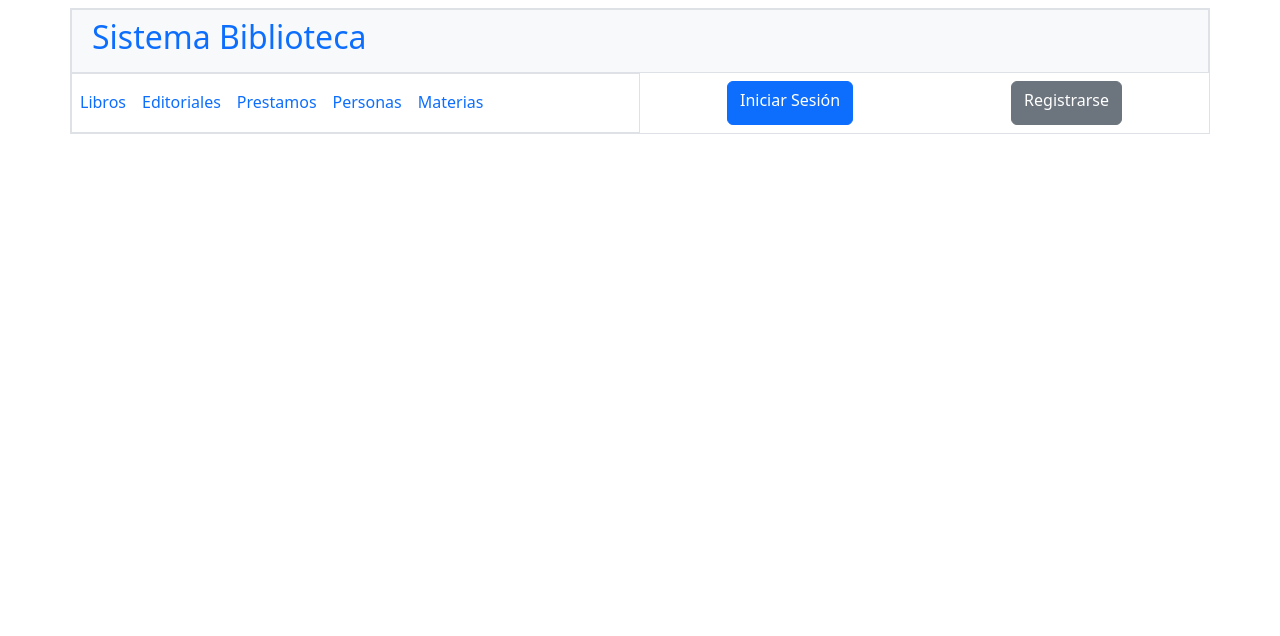
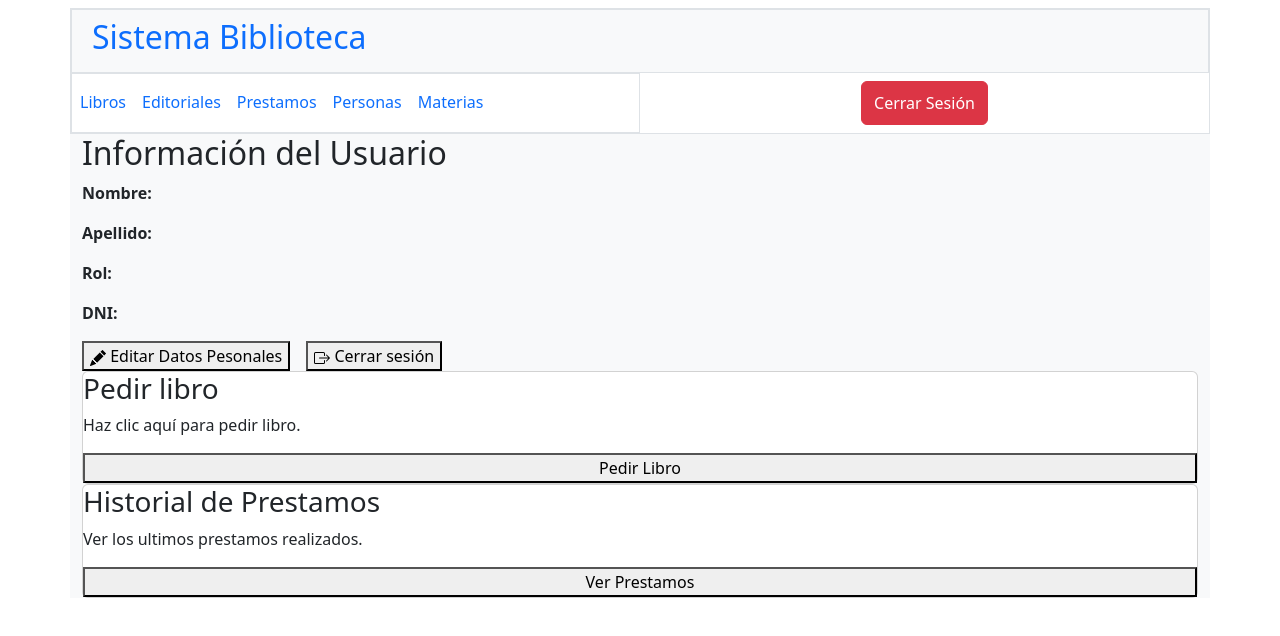
Before and after one commit to StevenGerman/sistemBiblioteca, an Angular app: page /dash-estudiante in a window 1280 px wide. Before the commit this address led to /. Shown: the top 636 px of the page. Built offline with nearby package versions, Linux system fonts and the light colour scheme; sample sign-in values are in the browser's storage.

Commit message:
hay-lupita

```diff
--- a/src/app/app.module.ts
+++ b/src/app/app.module.ts
@@ -29,6 +29,8 @@ import { AutoresListarComponent } from './components/pages/autores/autores-lista
 import { LoginComponent } from './components/login/login/login.component';
 import { RegistroComponent } from './components/login/registro/registro.component';
 import { NoaccesoComponent } from './components/pages/noacceso/noacceso/noacceso.component';
+import { DashBibliotecarioComponent } from './components/dash/dash-bibliotecario/dash-bibliotecario.component';
+import { DashEstudianteComponent } from './components/dash/dash-estudiante/dash-estudiante.component';
 
 @NgModule({
   declarations: [
@@ -57,6 +59,8 @@ import { NoaccesoComponent } from './components/pages/noacceso/noacceso/noacceso
     LoginComponent,
     RegistroComponent,
     NoaccesoComponent,
+    DashBibliotecarioComponent,
+    DashEstudianteComponent,
 
   ],
   imports: [
--- /dev/null
+++ b/src/app/components/dash/dash-bibliotecario/dash-bibliotecario.component.html
@@ -0,0 +1 @@
+<p>dash-bibliotecario works!</p>
--- /dev/null
+++ b/src/app/components/dash/dash-estudiante/dash-estudiante.component.html
@@ -0,0 +1,54 @@
+<div class="dashboard-container">
+    <!-- Sección de información del usuario -->
+    <section class="user-info">
+        <h2>Información del Usuario</h2>
+
+        <!-- Vista de información (por defecto visible) -->
+        <div id="user-data">
+            <p><strong>Nombre:</strong> {{ persona.perNombre }}</p>
+            <p><strong>Apellido:</strong> {{ persona.perApellido }}</p>
+            <p><strong>Rol:</strong> {{ persona.rolNombre }}</p>
+            <p><strong>DNI:</strong> {{ persona.perDni }}</p>
+
+            <div class="row mt-3">
+                <div class="col-12 col-md-6">
+                    <button (click)="logout()" class="btn-logout">
+                        <svg xmlns="http://www.w3.org/2000/svg" width="16" height="16" fill="currentColor"
+                            class="bi bi-pencil-fill" viewBox="0 0 16 16">
+                            <path
+                                d="M12.854.146a.5.5 0 0 0-.707 0L10.5 1.793 14.207 5.5l1.647-1.646a.5.5 0 0 0 0-.708zm.646 6.061L9.793 2.5 3.293 9H3.5a.5.5 0 0 1 .5.5v.5h.5a.5.5 0 0 1 .5.5v.5h.5a.5.5 0 0 1 .5.5v.5h.5a.5.5 0 0 1 .5.5v.207zm-7.468 7.468A.5.5 0 0 1 6 13.5V13h-.5a.5.5 0 0 1-.5-.5V12h-.5a.5.5 0 0 1-.5-.5V11h-.5a.5.5 0 0 1-.5-.5V10h-.5a.5.5 0 0 1-.175-.032l-.179.178a.5.5 0 0 0-.11.168l-2 5a.5.5 0 0 0 .65.65l5-2a.5.5 0 0 0 .168-.11z" />
+                        </svg>
+                        Editar Datos Pesonales</button>
+                    <button (click)="logout()" class="btn-logout ms-3">
+                        <svg xmlns="http://www.w3.org/2000/svg" width="16" height="16" fill="currentColor"
+                            class="bi bi-box-arrow-right" viewBox="0 0 16 16">
+                            <path fill-rule="evenodd"
+                                d="M10 12.5a.5.5 0 0 1-.5.5h-8a.5.5 0 0 1-.5-.5v-9a.5.5 0 0 1 .5-.5h8a.5.5 0 0 1 .5.5v2a.5.5 0 0 0 1 0v-2A1.5 1.5 0 0 0 9.5 2h-8A1.5 1.5 0 0 0 0 3.5v9A1.5 1.5 0 0 0 1.5 14h8a1.5 1.5 0 0 0 1.5-1.5v-2a.5.5 0 0 0-1 0z" />
+                            <path fill-rule="evenodd"
+                                d="M15.854 8.354a.5.5 0 0 0 0-.708l-3-3a.5.5 0 0 0-.708.708L14.293 7.5H5.5a.5.5 0 0 0 0 1h8.793l-2.147 2.146a.5.5 0 0 0 .708.708z" />
+                        </svg>
+                        Cerrar sesión</button>
+                </div>
+
+            </div>
+
+        </div>
+
+
+    </section>
+
+    <!-- Sección de tarjetas -->
+    <section class="cards-section">
+        <div class="card">
+            <h3>Pedir libro</h3>
+            <p>Haz clic aquí para pedir libro.</p>
+            <button>Pedir Libro</button>
+        </div>
+
+        <div class="card">
+            <h3>Historial de Prestamos</h3>
+            <p>Ver los ultimos prestamos realizados.</p>
+            <button>Ver Prestamos</button>
+        </div>
+    </section>
+</div>
--- /dev/null
+++ b/src/app/components/dash/dash-estudiante/dash-estudiante.component.ts
@@ -0,0 +1,48 @@
+import { Component, OnInit } from '@angular/core';
+import { Router } from '@angular/router';
+import { Persona } from 'src/app/interfaces/persona.model';
+import { LibroService } from 'src/app/services/libro.service';
+import { LoginService } from 'src/app/services/login.service';
+import { PersonaService } from 'src/app/services/persona.service';
+
+@Component({
+  selector: 'app-dash-estudiante',
+  templateUrl: './dash-estudiante.component.html',
+  styleUrls: ['./dash-estudiante.component.css']
+})
+export class DashEstudianteComponent implements OnInit{
+
+  idPersona: string | null = "1";
+  persona: Persona = { perApellido: "", perContrasena: "", perDni: "", perNombre: "", rolNombre: "" };
+
+  constructor(
+    private ruteador: Router,
+    private servicioPersonas:PersonaService,
+    private serivicioLogin:LoginService,
+    private servicioLibros:LibroService,
+  ){}
+
+  ngOnInit():void{}
+
+
+
+
+  cargarDatosPersonales() {
+    this.idPersona = this.serivicioLogin.obtenerIdPersona();
+    if (this.idPersona) {
+      this.servicioPersonas.obtenerPersonaID(this.idPersona).subscribe((respuesta) => {
+        this.persona.perNombre = respuesta.perNombre;
+        this.persona.perApellido = respuesta.perApellido;
+        this.persona.perDni = respuesta.perDni;
+        this.persona.perContrasena = respuesta.perContrasena;
+      }, (error) => {
+        console.error("Error al obtener los datos de la persona", error);
+      });
+    }
+  }
+  logout(){
+    this.serivicioLogin.logout();
+  }
+
+
+}
--- a/src/app/components/login/login/login.component.ts
+++ b/src/app/components/login/login/login.component.ts
@@ -53,12 +53,17 @@ export class LoginComponent implements OnInit{
 
           const rol : any  = jwt_decode(algo);
           localStorage.setItem("rolNombre", rol.data.rolNombre);
+          localStorage.setItem("idPersona", rol.data.idPersona);
           console.log(rol);
           setTimeout(()=>{
 
+            if(this.serivicioLogin.obtenerRol()== 'Bibliotecario'){
+              this.ruteador.navigate(['dash-bibliotecario']);
+            }else if(this.serivicioLogin.obtenerRol()== 'Estudiante') {
+              this.ruteador.navigate(['dash-estudiante']);
+            }
 
-            this.ruteador.navigate(['editorial-listar']);
-          },900)
+          },400)
 
         }else{
           alert("Credenciales Incorrectas");
--- a/src/app/services/login.service.ts
+++ b/src/app/services/login.service.ts
@@ -31,6 +31,9 @@ export class LoginService {
   obtenerRol(): string | null {
     return localStorage.getItem('rolNombre');
   }
+  obtenerIdPersona(): string | null {
+    return localStorage.getItem('idPersona');
+  }
 
   estaAutenticado(): boolean {
     return this.obtenerToken() !== null;
--- a/src/app/services/persona.service.ts
+++ b/src/app/services/persona.service.ts
@@ -16,8 +16,8 @@ export class PersonaService {
     return this.clienteHttp.get<Persona[]>(this.urlApi);
   }
 
-  obtenerPersonaID():Observable<Persona>{
-        return this.clienteHttp.get<Persona>(this.urlApi);
+  obtenerPersonaID(idPersona:any):Observable<Persona>{
+     return this.clienteHttp.get<Persona>(`${this.urlApi}?idPersona=${idPersona}`);
       }
 
         agregarPersona(datosPersona:Persona):Observable<any>{
```
Also changed, not shown: src/app/app-routing.module.ts (+7 -0 lines), src/app/components/dash/dash-bibliotecario/dash-bibliotecario.component.ts (added, +10 -0 lines), src/app/components/dash/dash-bibliotecario/dash-bibliotecario.component.css (added), src/app/components/dash/dash-estudiante/dash-estudiante.component.css (added), 2 other files (tests, documents, lock files or other folders).
